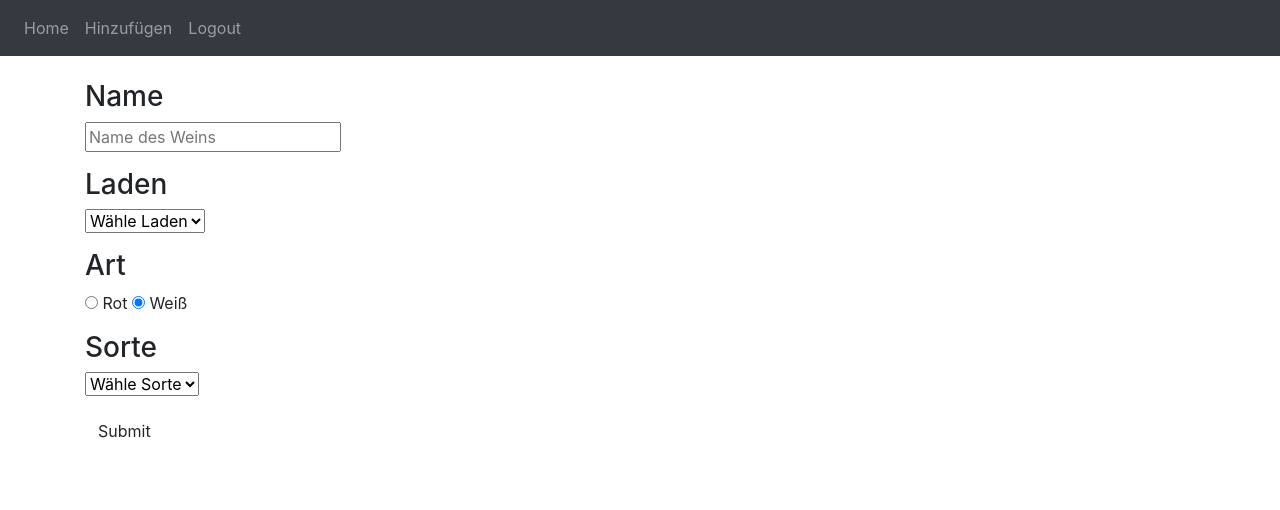
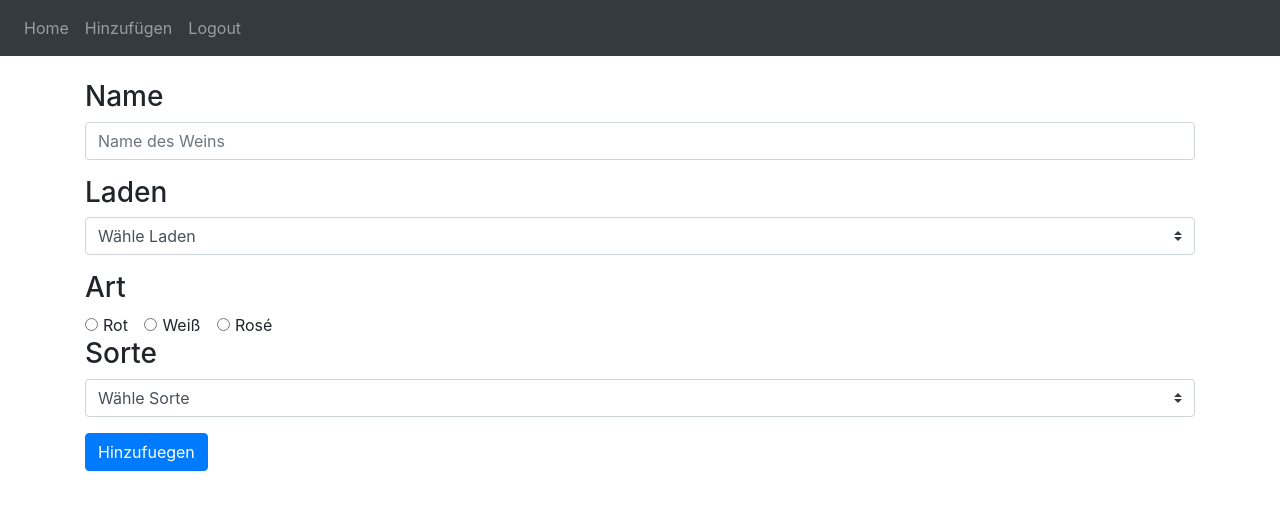
Before and after one commit to Paul-Kl01/Weindatenbank_GitHub, a Flask app: page /submit in a window 1280 px wide. Shown: the top 510 px of the page. Run offline with Flask 2, Linux system fonts and the light colour scheme; the visitor is signed in with stand-in values (Sample User, id 1); some libraries are stand-ins or nearby versions.

Commit message:
aufhübschen des Hinzufügen
 Changes to be committed:
	modified:   website_wein/templates/hinzufuegen.html
	modified:   website_wein/views.p

```diff
--- a/website_wein/templates/hinzufuegen.html
+++ b/website_wein/templates/hinzufuegen.html
@@ -17,32 +17,45 @@
                     <h3>Name</h3>
                     <input
                     type="text"
+                    class="form-control"
                     name="name"
                     placeholder="Name des Weins"
                     />
                 </div>
                 <div class="form-group">
                     <h3>Laden</h3>
-                    <select name="laden">
+                    <select class="custom-select"
+                            name="laden">
                     <option value="">Wähle Laden</option> <!--TODO ggf null Wert hinterlegen, statt eines leeren Strings (für spätere Abfragen)-->
+                    <option value="Edeka">Edeka</option>
+                    <option value="Netto">Netto</option>
                     <option value="Rewe">Rewe</option>
-                    <option value="Edeka">Edeka</option>
+
                     </select>
                 </div>
-                <div class="form-group">
-                    <h3>Art</h3>
-                    <input type="radio" name="art" value="rot" /> Rot
-                    <input type="radio" name="art" value="weiß" checked /> Weiß
+                <h3>Art</h3>
+                <div class="form-check form-check-inline">
+                    <input class="form-check-input" type="radio" name="art" id="inlineRadio1" value="option1">
+                    <label class="form-check-label" for="inlineRadio1">Rot</label>
+                </div>
+                <div class="form-check form-check-inline">
+                  <input class="form-check-input" type="radio" name="art" id="inlineRadio2" value="option2">
+                  <label class="form-check-label" for="inlineRadio2">Weiß</label>
+                </div>
+                <div class="form-check form-check-inline">
+                  <input class="form-check-input" type="radio" name="art" id="inlineRadio3" value="option3">
+                  <label class="form-check-label" for="inlineRadio3">Rosé</label>
                 </div>
                 <div class="form-group">
                     <h3>Sorte</h3>
-                    <select name="sorte">
-                    <option value="">Wähle Sorte</option>
-                    <option value="Burgunder">Burgunder</option>
-                    <option value="Riesling">Riesling</option>
+                    <select class="custom-select" name="sorte">
+                        <option value="">Wähle Sorte</option>
+                        <option value="Burgunder">Burgunder</option>
+                        <option value="Riesling">Riesling</option>
                     </select>
                 </div>
-                <input type="submit" value="Submit" class="btn" />
+                 <button type="submit" class="btn btn-primary">Hinzufuegen</button>
+                <!--<input type="submit" value="Submit" class="btn" /> -->
                 </form>
         </div>
 
--- a/website_wein/views.py
+++ b/website_wein/views.py
@@ -6,7 +6,7 @@ import json
 
 views = Blueprint('views', __name__)
 
-@views.route('/', methods=['GET', 'POST'])
+@views.route('', methods=['GET', 'POST'])
 @login_required
 def home():
     weine = Wein.query.order_by(Wein.name).all()
@@ -14,9 +14,9 @@ def home():
     wein = random.choice(weine)
     return render_template("home.html", user=current_user, wein=wein)
 
-@views.route('/hinzufuegen', methods=['GET'])
+@views.route('/hinzufuegen', methods=['POST', 'GET'])
 @login_required
-def start():
+def hinzufuegen():
     return render_template('hinzufuegen.html', user=current_user)
 
 @views.route('/submit', methods=['POST', 'GET'])
@@ -34,7 +34,7 @@ def submit():
             data = Wein(name=name, laden=laden, art=art, sorte=sorte)
             db.session.add(data)
             db.session.commit()
-            return redirect('/submit')
-        return render_template('hinzufuegen.html', message='You have already submitted feedback')
+            return redirect('/hinzufuegen')
+        return render_template('hinzufuegen.html', user=current_user)
     else:
-        return render_template('hinzufuegen.html', user=current_user)
+        return render_template('hinzufuegen.html', user=current_user, message='You have already submitted feedback')
```
